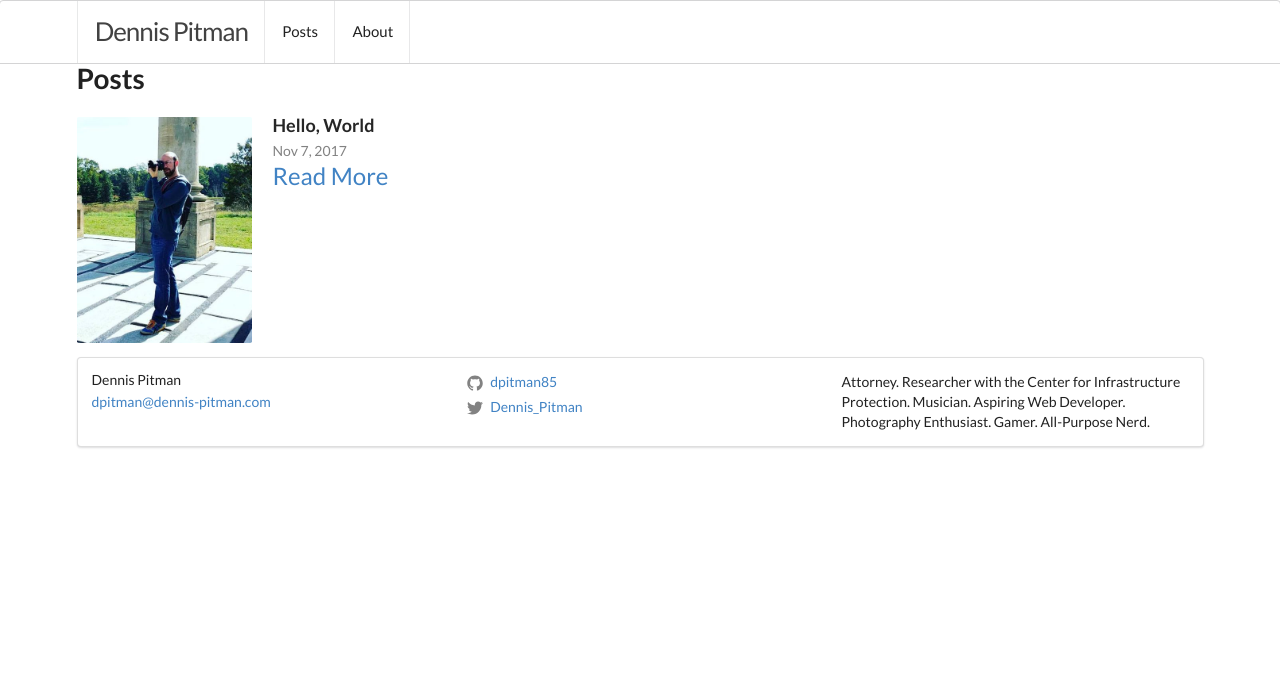
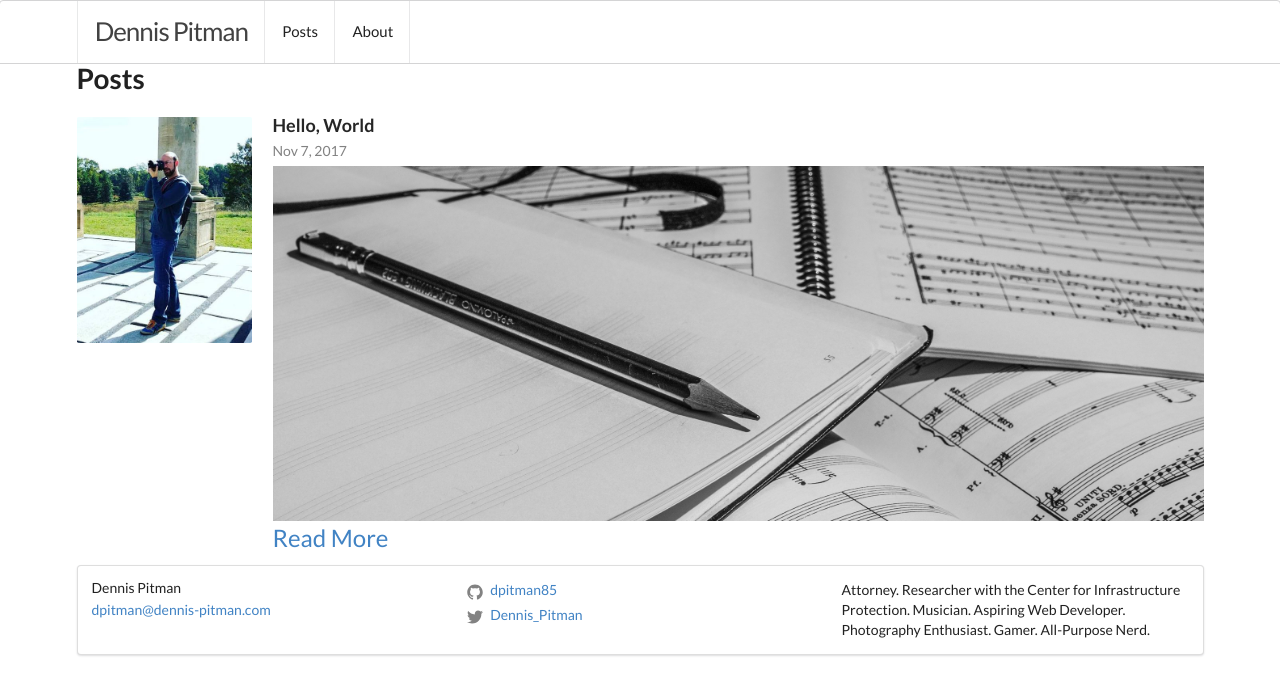
Before and after one commit to dpitman85/dpitman85.github.io, a Jekyll site: the page built from posts.html, in a window 1280 px wide. Shown: the top 695 px of the page. Built offline with Jekyll 4.4.1, drawn with Linux system fonts in a browser that asks for light colours.

```diff
--- a/posts.html
+++ b/posts.html
@@ -17,7 +17,7 @@
           <span class="post-meta">{{ post.date | date: "%b %-d, %Y" }}</span>
         </div>
         <div class="description">
-          <p>{{ content.substring(0, 50) }}</p>
+          <p>{{ content }}</p>
         </div>
         <div class="extra">
           <a class="post-link" href="{{ post.url | prepend: site.baseurl }}">Read More</a>
```
